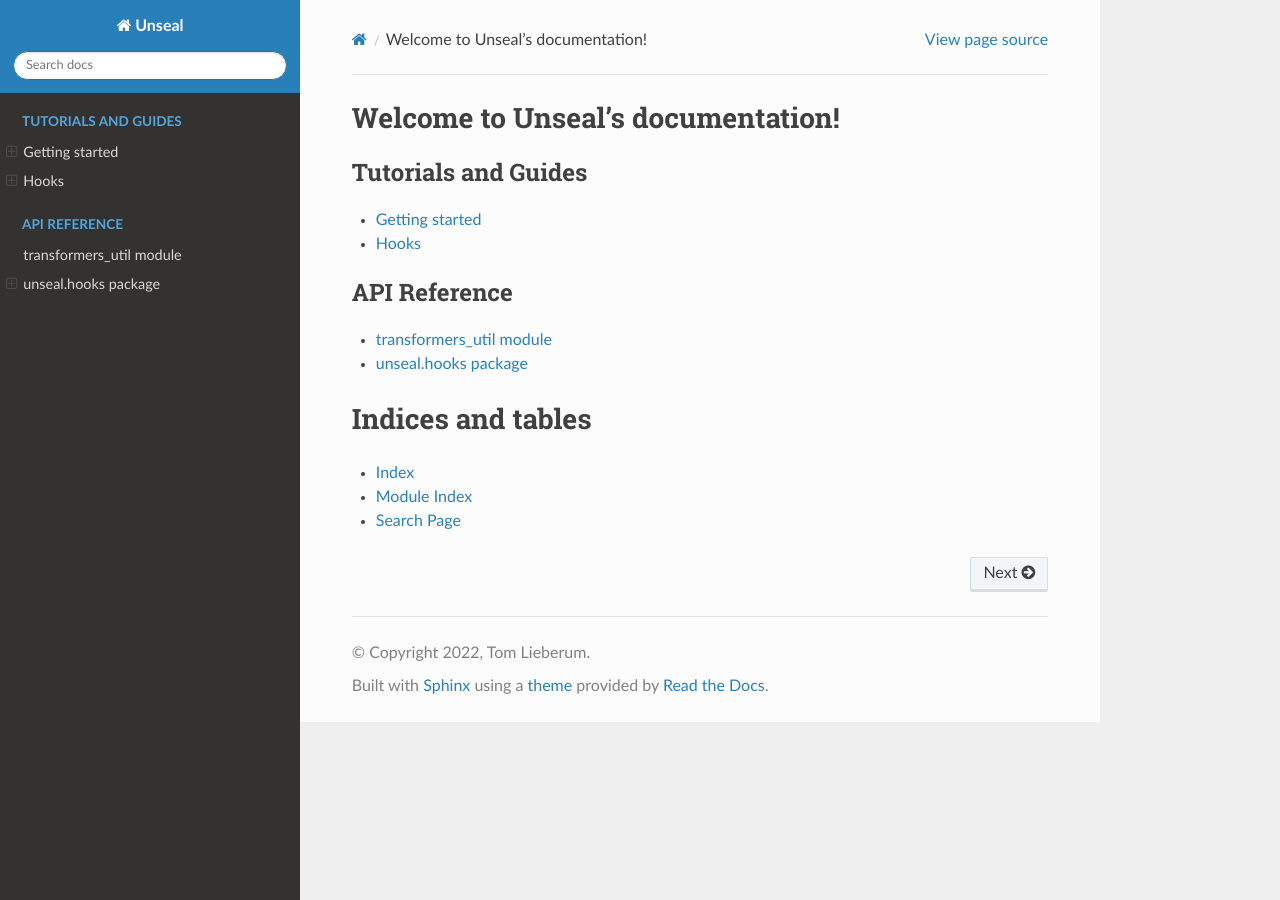
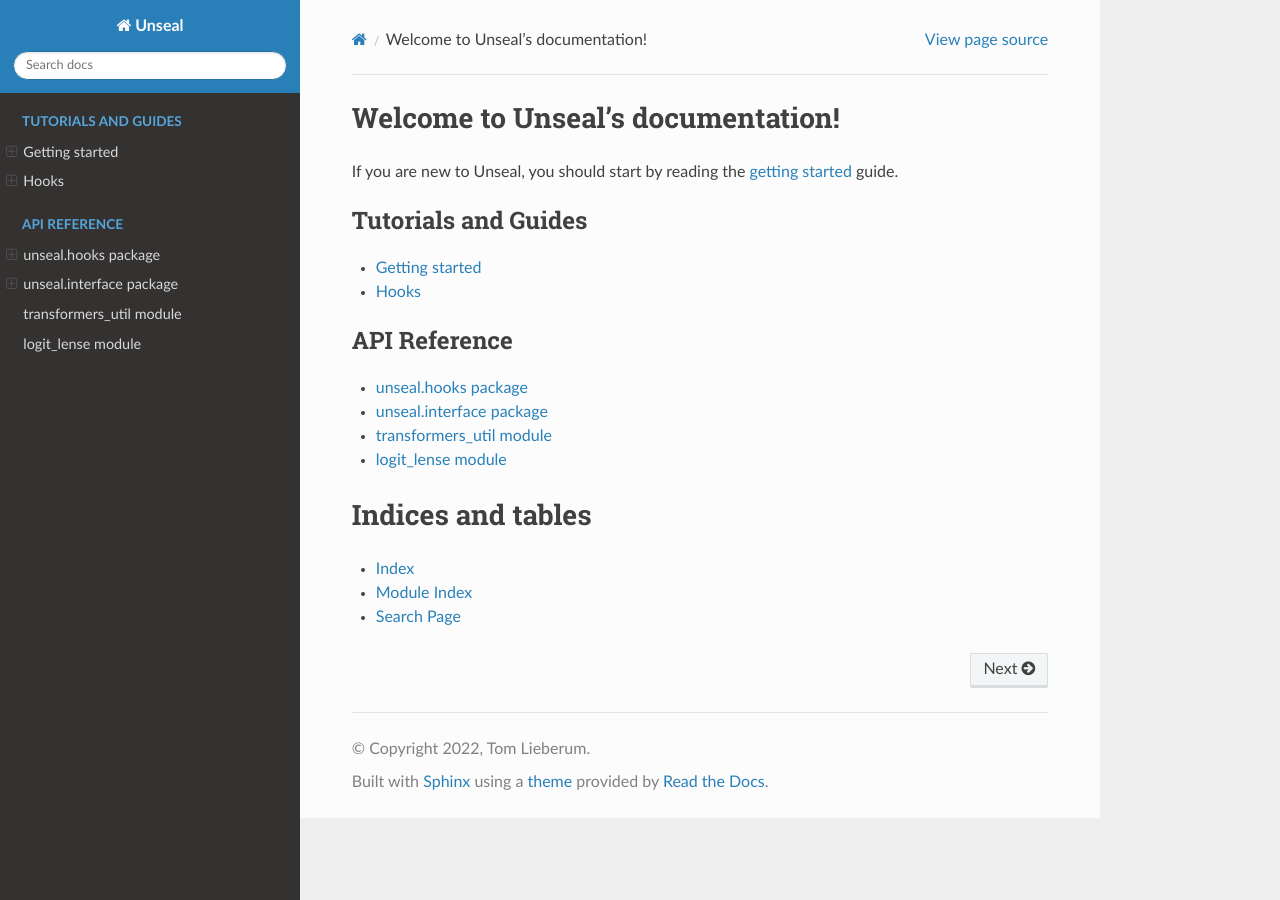
Before and after one commit to TomFrederik/unseal, a Sphinx documentation site: the page built from docs/source/index.rst, in a window 1280 px wide. Built offline with Sphinx 7.4.7 and the Read the Docs theme 2.0.0, drawn with Linux system fonts in a browser that asks for light colours; pages that are not in the unit, such as notebooks, are missing from menus.

Commit message:
clean up docs

```diff
--- a/docs/source/index.rst
+++ b/docs/source/index.rst
@@ -6,6 +6,9 @@
 
 Welcome to Unseal's documentation!
 ==================================
+
+If you are new to Unseal, you should start by reading the :ref:`getting started <getting_started>` guide.
+
 
 .. toctree::
    :maxdepth: 1
@@ -18,8 +21,10 @@
    :maxdepth: 1
    :caption: API Reference
 
+   unseal.hooks
+   unseal.interface
    unseal.transformers_util
-   unseal.hooks
+   unseal.logit_lense
 
 
 
--- /dev/null
+++ b/docs/source/unseal.logit_lense.rst
@@ -0,0 +1,7 @@
+logit_lense module
+-------------------------------
+
+.. automodule:: unseal.logit_lense
+   :members:
+   :undoc-members:
+   :show-inheritance:
```
Also changed, not shown: docs/source/unseal.hooks.rst (+8 -0 lines), docs/source/unseal.interface.rst (added, +31 -0 lines).
